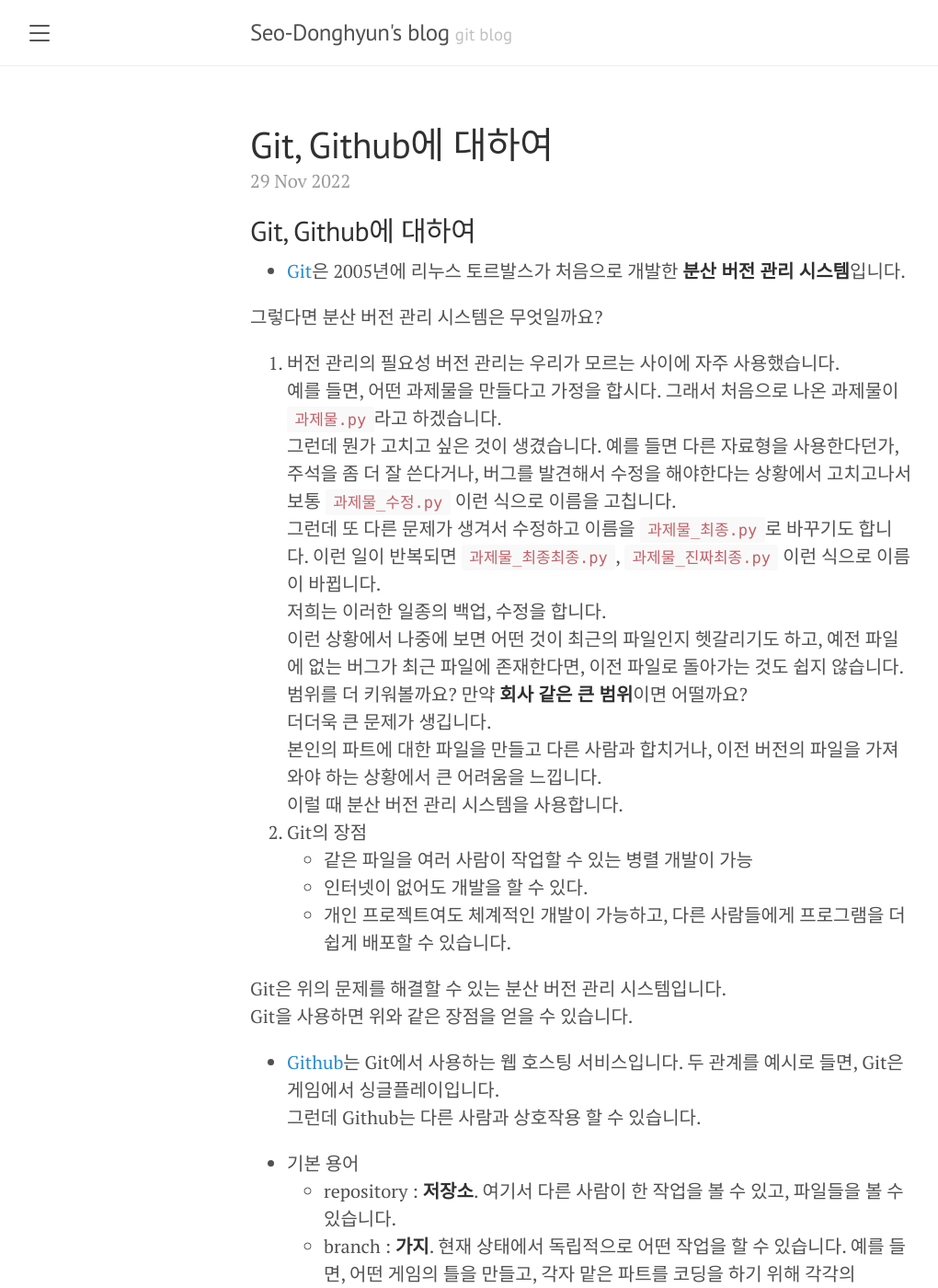
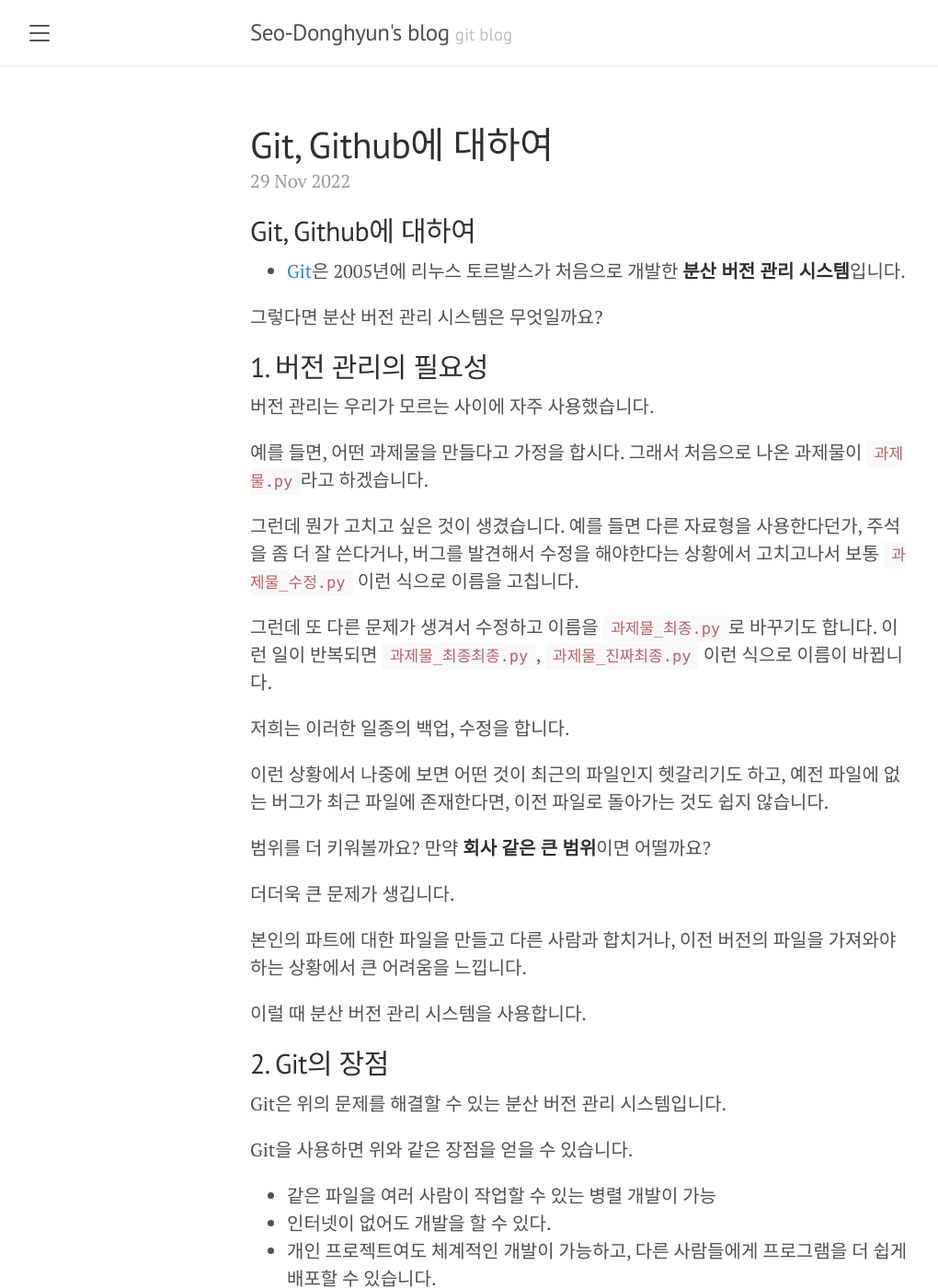
Before and after one commit to Seo-Donghyun/Seo-Donghyun.github.io, a Jekyll site: the page built from _posts/2022-11-29-git-github.md, in a window 1280 px wide and 1400 px high. Shown: the whole window at 92% size, without its empty margins (8-1028 px from the left). Built offline with Jekyll 4.4.1, drawn with Linux system fonts in a browser that asks for light colours; comment, search, counter and statistics services are not loaded.

Commit message:
modified: git post line break

```diff
--- a/_posts/2022-11-29-git-github.md
+++ b/_posts/2022-11-29-git-github.md
@@ -10,27 +10,40 @@ comments: true
 
 그렇다면 분산 버전 관리 시스템은 무엇일까요?
 
-1. 버전 관리의 필요성
+## 1. 버전 관리의 필요성
 버전 관리는 우리가 모르는 사이에 자주 사용했습니다.
+
 예를 들면, 어떤 과제물을 만들다고 가정을 합시다. 그래서 처음으로 나온 과제물이 `과제물.py`라고 하겠습니다.
+
 그런데 뭔가 고치고 싶은 것이 생겼습니다. 예를 들면 다른 자료형을 사용한다던가, 주석을 좀 더 잘 쓴다거나, 버그를 발견해서 수정을 해야한다는 상황에서 고치고나서 보통 `과제물_수정.py` 이런 식으로 이름을 고칩니다.
+
 그런데 또 다른 문제가 생겨서 수정하고 이름을 `과제물_최종.py`로 바꾸기도 합니다. 이런 일이 반복되면 `과제물_최종최종.py`, `과제물_진짜최종.py` 이런 식으로 이름이 바뀝니다.
+
 저희는 이러한 일종의 백업, 수정을 합니다.
+
 이런 상황에서 나중에 보면 어떤 것이 최근의 파일인지 헷갈리기도 하고, 예전 파일에 없는 버그가 최근 파일에 존재한다면, 이전 파일로 돌아가는 것도 쉽지 않습니다.
+
 범위를 더 키워볼까요? 만약 **회사 같은 큰 범위**이면 어떨까요?
+
 더더욱 큰 문제가 생깁니다.
+
 본인의 파트에 대한 파일을 만들고 다른 사람과 합치거나, 이전 버전의 파일을 가져와야 하는 상황에서 큰 어려움을 느낍니다.
+
 이럴 때 분산 버전 관리 시스템을 사용합니다.
-2. Git의 장점
-    * 같은 파일을 여러 사람이 작업할 수 있는 병렬 개발이 가능
-    * 인터넷이 없어도 개발을 할 수 있다.
-    * 개인 프로젝트여도 체계적인 개발이 가능하고, 다른 사람들에게 프로그램을 더 쉽게 배포할 수 있습니다.
 
+## 2. Git의 장점
 Git은 위의 문제를 해결할 수 있는 분산 버전 관리 시스템입니다.
+
 Git을 사용하면 위와 같은 장점을 얻을 수 있습니다.
+
+
+  * 같은 파일을 여러 사람이 작업할 수 있는 병렬 개발이 가능
+  * 인터넷이 없어도 개발을 할 수 있다.
+  * 개인 프로젝트여도 체계적인 개발이 가능하고, 다른 사람들에게 프로그램을 더 쉽게 배포할 수 있습니다.
 
 - [Github](https://git-scm.com/book/ko/v2/GitHub-%EA%B3%84%EC%A0%95-%EB%A7%8C%EB%93%A4%EA%B3%A0-%EC%84%A4%EC%A0%95%ED%95%98%EA%B8%B0)는 Git에서 사용하는 웹 호스팅 서비스입니다.
 두 관계를 예시로 들면, Git은 게임에서 싱글플레이입니다.
+
 그런데 Github는 다른 사람과 상호작용 할 수 있습니다.
 
 - 기본 용어
```
